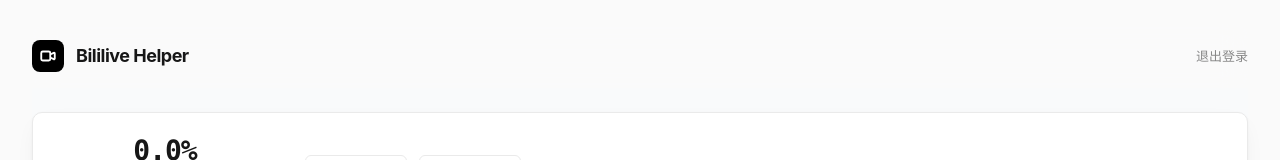
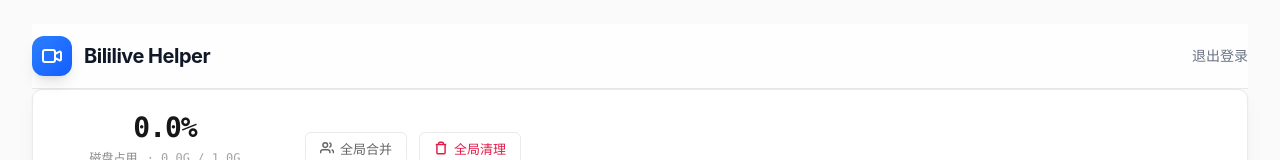
Before and after one commit to wuvjie/bililive-helper-go, a Vue app in the folder frontend/: page /logs in a window 1280 px wide. Shown: the top 160 px of the page. Built offline with nearby package versions, Linux system fonts and the light colour scheme; no server answers.

Commit message:
refactor: rewrite TopNav with Tailwind CSS

```diff
--- a/frontend/src/components/TopNav.vue
+++ b/frontend/src/components/TopNav.vue
@@ -8,79 +8,49 @@ defineProps({
 </script>
 
 <template>
-  <header class="topbar">
-    <div class="topbar-brand">
-      <div class="topbar-logo">
-        <svg viewBox="0 0 24 24" fill="none" stroke="currentColor" stroke-width="2.5" stroke-linecap="round" stroke-linejoin="round">
-          <path d="M15 10l4.553-2.276A1 1 0 0121 8.618v6.764a1 1 0 01-1.447.894L15 14M5 18h8a2 2 0 002-2V8a2 2 0 00-2-2H5a2 2 0 00-2 2v8a2 2 0 002 2z"/>
-        </svg>
+  <header class="sticky top-0 z-40 bg-white/80 backdrop-blur-lg border-b border-gray-200">
+    <div class="max-w-7xl mx-auto px-4 sm:px-6 lg:px-8">
+      <div class="flex items-center justify-between h-16">
+
+        <!-- 左侧：Logo + 标题 -->
+        <div class="flex items-center gap-3">
+          <div class="w-10 h-10 bg-gradient-to-br from-blue-500 to-blue-600 rounded-xl flex items-center justify-center shadow-lg">
+            <svg class="w-6 h-6 text-white" viewBox="0 0 24 24" fill="none" stroke="currentColor" stroke-width="2" stroke-linecap="round" stroke-linejoin="round">
+              <path d="M15 10l4.553-2.276A1 1 0 0121 8.618v6.764a1 1 0 01-1.447.894L15 14M5 18h8a2 2 0 002-2V8a2 2 0 00-2-2H5a2 2 0 00-2 2v8a2 2 0 002 2z"/>
+            </svg>
+          </div>
+          <h1 class="text-xl font-bold text-gray-900 tracking-tight">Bililive Helper</h1>
+        </div>
+
+        <!-- 右侧：状态 + 退出 -->
+        <div class="flex items-center gap-4">
+          <!-- 运行状态指示器 -->
+          <Transition name="fade">
+            <div v-if="running" class="flex items-center gap-2 px-3 py-1.5 bg-amber-50 text-amber-700 rounded-full text-sm font-medium">
+              <span class="w-2 h-2 bg-amber-500 rounded-full animate-pulse"></span>
+              运行中
+            </div>
+          </Transition>
+
+          <!-- 退出登录 -->
+          <a href="/logout" class="text-sm font-medium text-gray-500 hover:text-gray-700 transition-colors">
+            退出登录
+          </a>
+        </div>
       </div>
-      <h1>Bililive Helper</h1>
-    </div>
-    <div class="topbar-right">
-      <span v-if="running" class="badge badge-warn">● 运行中</span>
-      <a href="/logout">退出登录</a>
     </div>
   </header>
 </template>
 
 <style scoped>
-.topbar {
-  display: flex;
-  justify-content: space-between;
-  align-items: center;
-  padding: 16px 0;
-  margin-bottom: 24px;
-  position: sticky;
-  top: 0;
-  z-index: 40;
-  background: color-mix(in srgb, var(--bg) 80%, transparent);
-  backdrop-filter: blur(12px);
+.fade-enter-active,
+.fade-leave-active {
+  transition: all 0.3s ease;
 }
 
-.topbar-brand {
-  display: flex;
-  align-items: center;
-  gap: 12px;
-}
-
-.topbar-logo {
-  width: 32px;
-  height: 32px;
-  border-radius: 8px;
-  background: var(--pri);
-  display: flex;
-  align-items: center;
-  justify-content: center;
-}
-
-.topbar-logo svg {
-  width: 18px;
-  height: 18px;
-  color: var(--pri-fg);
-}
-
-.topbar h1 {
-  font-size: 18px;
-  font-weight: 700;
-  letter-spacing: -0.5px;
-}
-
-.topbar-right {
-  display: flex;
-  align-items: center;
-  gap: 16px;
-}
-
-.topbar-right a {
-  color: var(--muted);
-  text-decoration: none;
-  font-size: 13px;
-  font-weight: 500;
-  transition: color 0.2s;
-}
-
-.topbar-right a:hover {
-  color: var(--text);
+.fade-enter-from,
+.fade-leave-to {
+  opacity: 0;
+  transform: scale(0.9);
 }
 </style>
```
